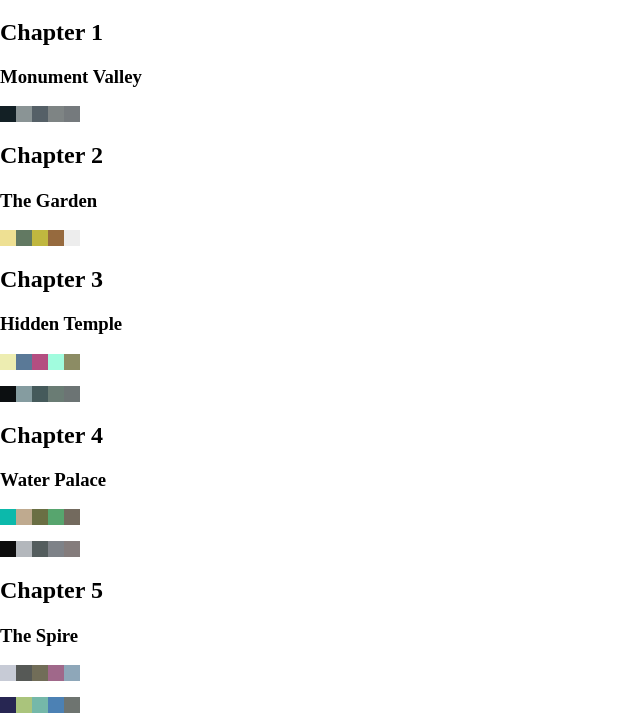
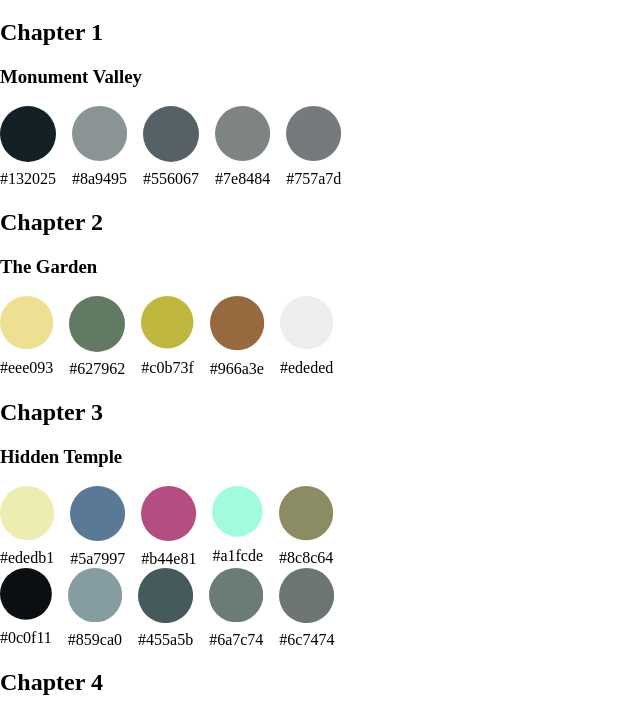
Before and after one commit to enatario/monument-palettes, an Eleventy site: page src/index.njk in a window 1280 px wide. Shown: the part 61-781 px from the top of the page, without its empty margins (0-640 px from the left). Built offline with nearby package versions, Linux system fonts and the light colour scheme; Eleventy itself is replaced by a stand-in of ours; files that its build step writes are made by us from their sources; files whose address does not match are found by name.

Commit message:
WIP architecture for palettes

```diff
--- /dev/null
+++ b/src/_includes/header.njk
@@ -0,0 +1,3 @@
+<header>
+  <h1>Monument Palettes</h1>
+</header>
--- a/src/_includes/layouts/base.njk
+++ b/src/_includes/layouts/base.njk
@@ -14,6 +14,7 @@
   <link rel="stylesheet" href="/app.css" as="style">
 </head>
 <body>
+  {% include "header.njk" %}
   <main>
     {{ content | safe }}
   </main>
--- a/src/css/app.scss
+++ b/src/css/app.scss
@@ -5,5 +5,11 @@
 // Dependencies
 @import "bourbon/core/bourbon";
 
+// Base
+@import "base/lists";
+
+// Components
+@import "components/palette";
+
 // Utilities
 @import "utilities/hide-visually";
--- /dev/null
+++ b/src/css/base/_lists.scss
@@ -0,0 +1,6 @@
+ul,
+ol {
+  list-style: none;
+  margin: 0;
+  padding: 0;
+}
--- /dev/null
+++ b/src/css/components/_palette.scss
@@ -0,0 +1,20 @@
+.palette {
+  display: grid;
+  grid-auto-flow: column;
+  grid-column-gap: 1rem;
+  justify-content: start;
+}
+
+.palette__item {
+  display: grid;
+  grid-row-gap: 0.5rem;
+  // grid-template-rows: minmax(7rem, 1fr) auto;
+}
+
+.palette__color {
+  // border-radius: 2rem;
+}
+
+.palette__value {
+  margin: 0;
+}
--- a/src/css/utilities/_hide-visually.scss
+++ b/src/css/utilities/_hide-visually.scss
@@ -1,11 +1,3 @@
 .u-hide-visually {
-  border: 0;
-  clip: rect(0 0 0 0);
-  height: 1px;
-  margin: -1px;
-  overflow: hidden;
-  padding: 0;
-  position: absolute;
-  white-space: nowrap;
-  width: 1px;
+  @include hide-visually;
 }
--- a/src/index.njk
+++ b/src/index.njk
@@ -2,16 +2,26 @@
 layout: layouts/base.njk
 ---
 
-<h1>Monument Palettes</h1>
-
 {% for chapter in data %}
-  <h2>Chapter {{ loop.index }}</h2>
-  <h3>{{ chapter.name }}</h3>
-  {% for palette in chapter.palettes %}
-    <div style="display: flex; margin: 1rem 0;">
-    {% for color in palette %}
-      <div style="width:1rem; height: 1rem; background-color:#{{ color }};"></div>
+<section class="chapter">
+  <h2 class="chapter__number">Chapter {{ loop.index }}</h2>
+  <h3 class="chapter__title">{{ chapter.name }}</h3>
+  <ul class="chapter__palettes">
+    {% for palette in chapter.palettes %}
+    <li>
+      <ul class="palette">
+      {% for color in palette %}
+      <li class="palette__item">
+        <svg viewBox="0 0 100 100" xmlns="http://www.w3.org/2000/svg" aria-labelledby="color-{{ loop.index }}" fill="#{{ color }}">
+          <circle cx="50" cy="50" r="50"/>
+        </svg>
+        {# <div class="palette__color" style="background-color:#{{ color }};"></div> #}
+        <p class="palette__value">#{{ color }}</p>
+      </li>
+      {% endfor %}
+      </ul>
+    </li>
     {% endfor %}
-    </div>
-  {% endfor %}
+  </ul>
+</section>
 {% endfor %}
```
